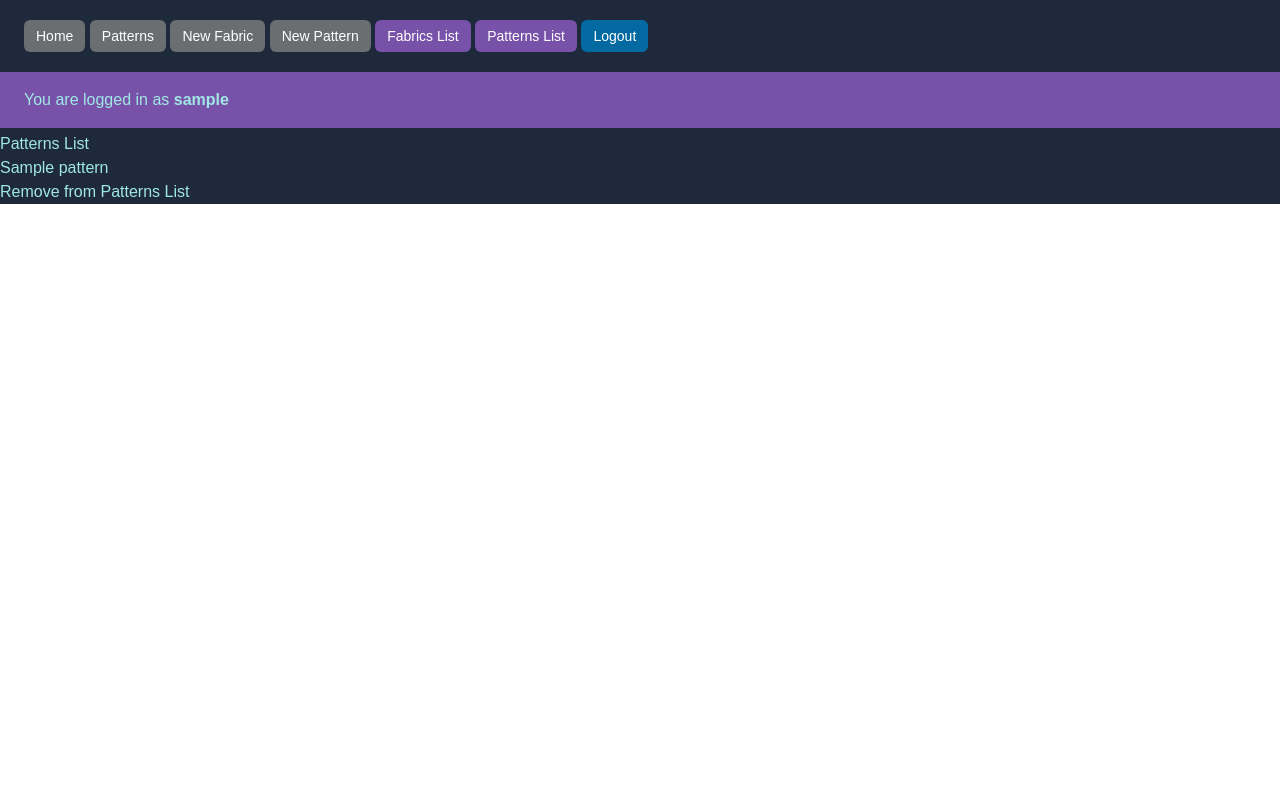
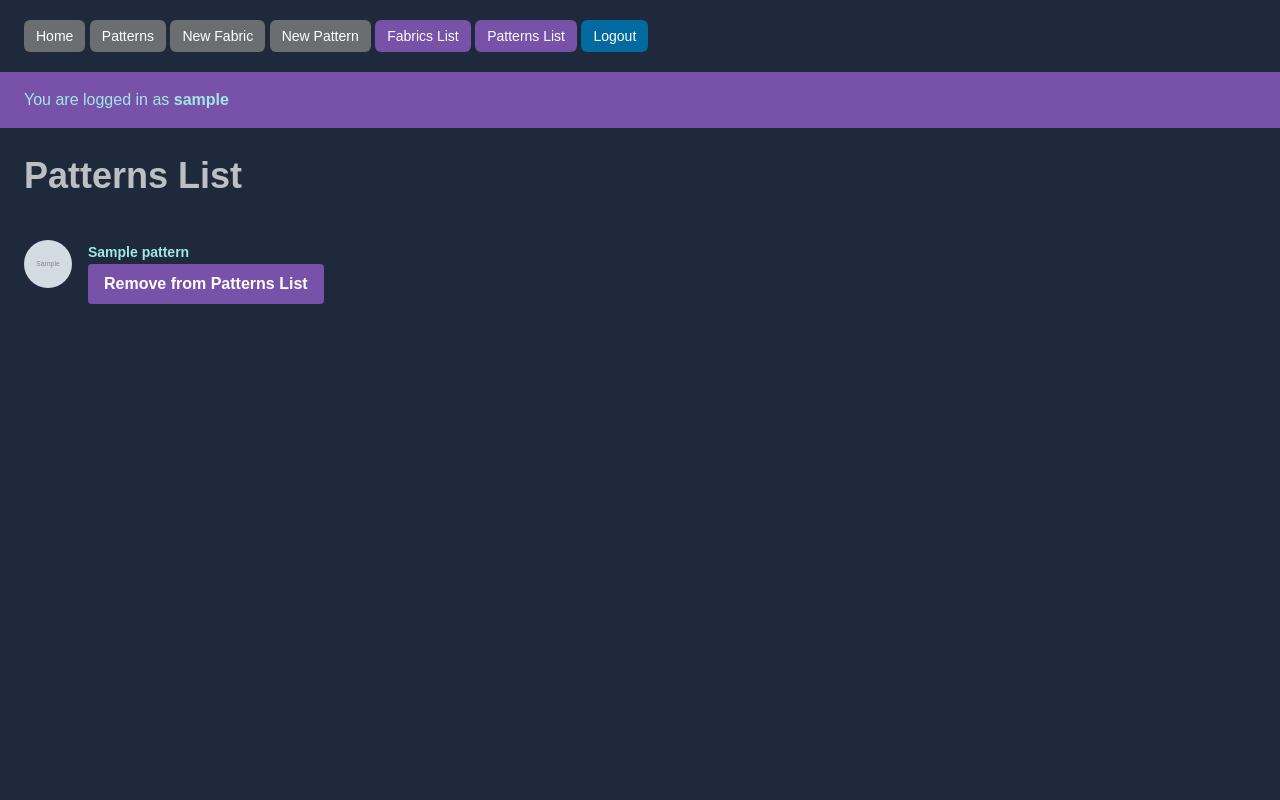
Before and after one commit to kangjoa/sew-serious, a Flask app: page /patterns_list in a window 1280 px wide. Run offline with Flask 2, Linux system fonts and the light colour scheme; a user stored in the database is signed in; tables that the repository leaves empty hold one stand-in row (values such as "Sample post"); grey boxes marked "Sample" are stand-in pictures; style sheets or scripts are compiled from the project's sources.

Commit message:
Add min-h-screen to body to extend bg-charcoal

```diff
--- a/sewing_app/templates/base.html
+++ b/sewing_app/templates/base.html
@@ -8,7 +8,7 @@
     <link rel="stylesheet" href="{{url_for('static', filename='dist/css/output.css')}}">
 </head>
 
-<body>
+<body class="min-h-screen bg-charcoal">
     <div class="bg-charcoal text-blue mx-auto">
         {% for message in get_flashed_messages() %}
         <p>{{ message }}</p>
--- a/sewing_app/templates/patterns_list.html
+++ b/sewing_app/templates/patterns_list.html
@@ -1,18 +1,32 @@
 {% extends 'base.html' %}
 {% block content %}
 
-<h1>Patterns List</h1>
+<section class="bg-charcoal">
+  <h1 class="text-3xl bg-charcoal font-semibold text-gray capitalize lg:text-4xl p-6">Patterns List</h1>
 
   {% if patterns_list %}
-<ul class="patterns-list">
+  <ul role="list" class="divide-y divide-gray">
     {% for pattern in patterns_list %}
-  <li class="patterns-item">
+    <li class="flex justify-between gap-x-6 px-6 py-5">
+      <div class="flex min-w-0 gap-x-4">
         <a href="{{ url_for('main.pattern_detail', pattern_id=pattern.id) }}">
-      {{ pattern.name }}
+          <img class="h-12 w-12 flex-none rounded-full bg-gray-50" src="{{ pattern.photo_url }}"
+            alt="{{ pattern.name }}">
+        </a>
+        <div class="min-w-0 flex-auto">
+          <a href="{{ url_for('main.pattern_detail', pattern_id=pattern.id) }}">
+            <p class="text-sm font-semibold leading-6 text-gray-900">{{ pattern.name }}</p>
+          </a>
           <form action="{{ url_for('main.remove_from_patterns_list', pattern_id=pattern.id) }}" method="POST">
             {{ csrf_token }}
-        <button type="submit" class="btn-remove-from-list">Remove from Patterns List</button>
+            <button class="bg-dark-purple hover:bg-blue text-white font-bold py-2 px-4 rounded cursor-pointer"
+              type="submit">Remove from Patterns List</button>
           </form>
+        </div>
+      </div>
+      <div class="hidden shrink-0 sm:flex sm:flex-col sm:items-end">
+
+      </div>
     </li>
     {% endfor %}
   </ul>
@@ -21,3 +35,4 @@
   {% endif %}
 
   {% endblock %}
+</section>
```
Also changed, not shown: sewing_app/database.db. Lines whose indentation alone changed are shown as unchanged.
